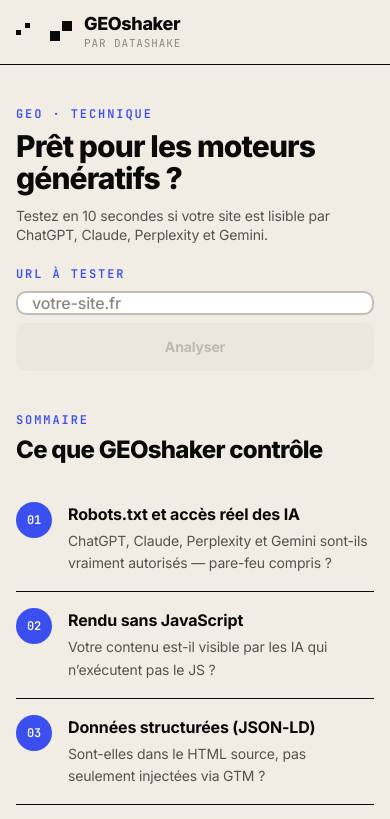
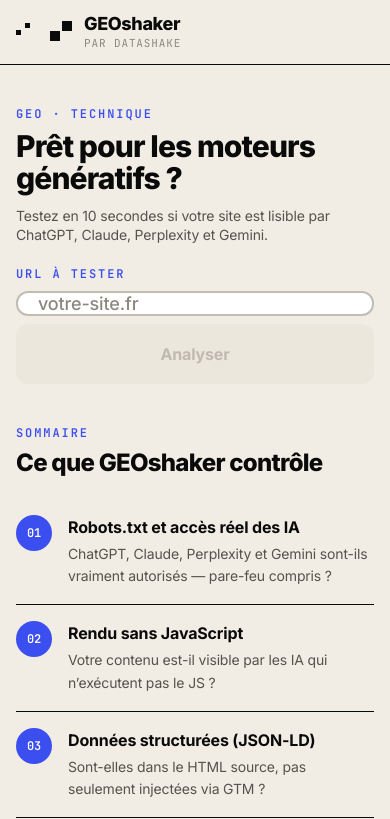
Before and after one commit to analytics-ds/geoshaker, a Next.js app: page / in a window 390 px wide. Shown: the top 819 px of the page. Built offline with nearby package versions, Linux system fonts and the light colour scheme.

Commit message:
UI : agrandir l input URL sur mobile (60px vs 48px) pour cibles tactiles

```diff
--- a/src/components/audit-app.tsx
+++ b/src/components/audit-app.tsx
@@ -142,13 +142,12 @@
                 value={url}
                 onChange={(e) => setUrl(e.target.value)}
                 disabled={loading}
-                className="flex-1 h-12 sm:h-13 px-3.5 rounded-[10px] border-2 border-[color:var(--border-strong)] bg-[color:var(--bg-card)] placeholder:text-[color:var(--text-muted)] focus:border-[color:var(--accent)] focus:outline-none font-medium"
-                style={{ fontSize: "16px" }}
+                className="flex-1 h-[60px] sm:h-13 px-5 sm:px-3.5 rounded-[12px] sm:rounded-[10px] border-2 border-[color:var(--border-strong)] bg-[color:var(--bg-card)] placeholder:text-[color:var(--text-muted)] focus:border-[color:var(--accent)] focus:outline-none font-medium text-[18px] sm:text-[16px]"
               />
               <button
                 type="submit"
                 disabled={loading || !url.trim()}
-                className="h-12 sm:h-13 px-5 rounded-[10px] font-bold text-sm disabled:opacity-50 disabled:cursor-not-allowed transition-colors min-w-[120px]"
+                className="h-[60px] sm:h-13 px-6 sm:px-5 rounded-[12px] sm:rounded-[10px] font-bold text-base sm:text-sm disabled:opacity-50 disabled:cursor-not-allowed transition-colors min-w-[130px] sm:min-w-[120px]"
                 style={{
                   background: loading || !url.trim() ? "var(--bg-warm)" : "var(--text)",
                   color: loading || !url.trim() ? "var(--text-muted)" : "var(--text-inverse)",
```
